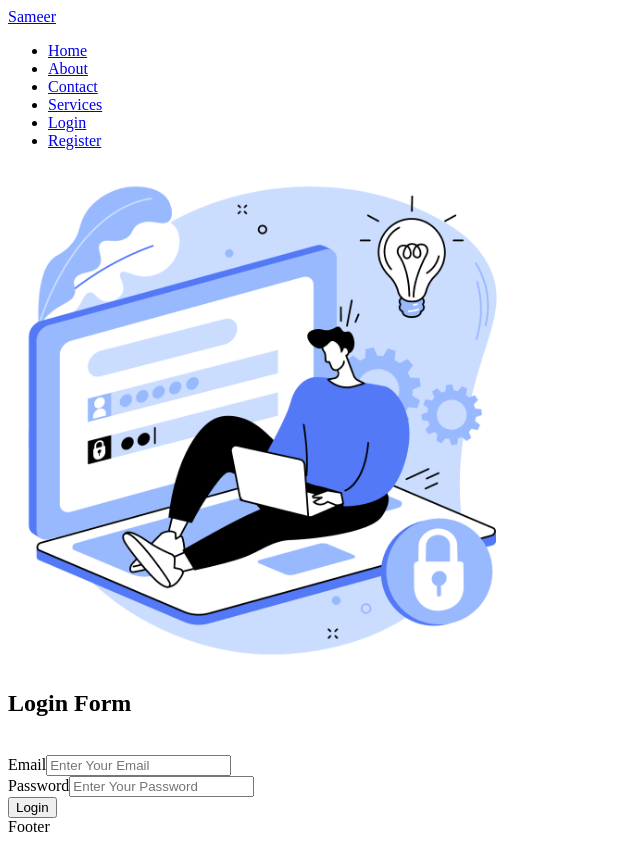
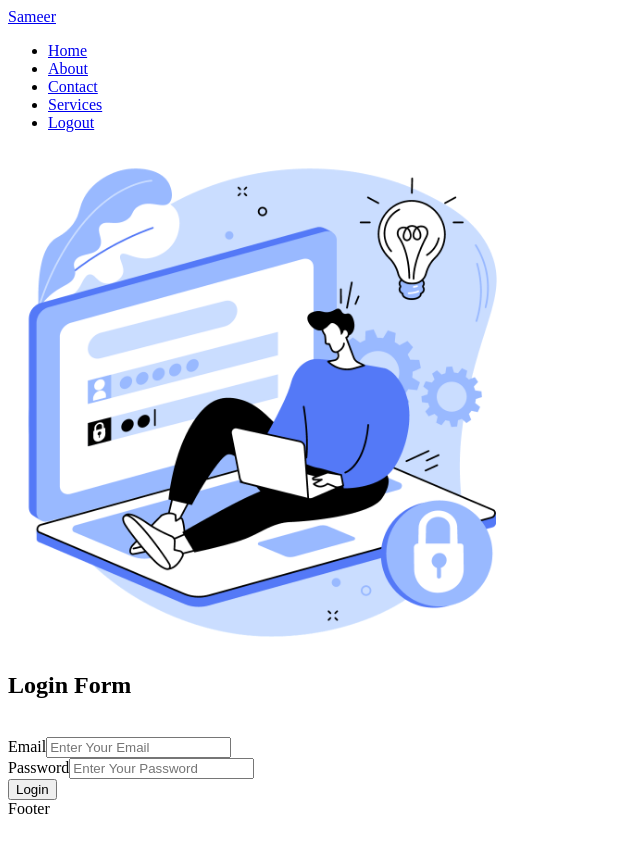
Before and after one commit to sameersattar123/Admin_Panel, a React (Vite) app in the folder Frontend/: page /login in a window 1280 px wide. Shown: the whole page, without its empty margins (0-640 px from the left). Built offline with nearby package versions, Linux system fonts and the light colour scheme; sample sign-in values are in the browser's storage.

Commit message:
logout functionality

```diff
--- a/Frontend/src/App.jsx
+++ b/Frontend/src/App.jsx
@@ -8,6 +8,7 @@
 import Login from "./Pages/Login";
 import Navbar from "./Components/Navbar/Navbar";
 import Footer from "./Components/Footer/Footer";
+import Logout from "./Pages/Logout";
 
 const App = () => {
   return (
@@ -21,6 +22,7 @@
           <Route path="/services" element={<Services />} />
           <Route path="/register" element={<Register />} />
           <Route path="/login" element={<Login />} />
+          <Route path="/logout" element={<Logout />} />
         </Routes>
         <Footer />
       </BrowserRouter>
--- a/Frontend/src/Components/Navbar/Navbar.jsx
+++ b/Frontend/src/Components/Navbar/Navbar.jsx
@@ -1,13 +1,15 @@
 import React from "react";
 import { NavLink } from "react-router-dom";
-import "./Navbar.css"
+import "./Navbar.css";
+import { useAuth } from "../../store/auth";
 
 const Navbar = () => {
+  const { isLoggedUser } = useAuth();
+
   return (
     <>
       <header>
         <div className="container">
-
           <div className="logo-brand">
             <NavLink to="/">Sameer</NavLink>
           </div>
@@ -25,12 +27,20 @@
             <li>
               <NavLink to="/services">Services</NavLink>
             </li>
+            {isLoggedUser ? (
+              <li>
+                <NavLink to="/logout">Logout</NavLink>
+              </li>
+            ) : (
+              <>
                 <li>
                   <NavLink to="/login">Login</NavLink>
                 </li>
                 <li>
                   <NavLink to="/register">Register</NavLink>
                 </li>
+              </>
+            )}
           </ul>
         </div>
       </header>
--- a/Frontend/src/Pages/Logout.jsx
+++ b/Frontend/src/Pages/Logout.jsx
@@ -1,9 +1,14 @@
-import React from 'react'
+import React, { useEffect } from 'react'
+import { Navigate } from 'react-router-dom'
+import { useAuth } from '../store/auth'
 
 const Logout = () => {
-  return (
-    <div>Logout</div>
-  )
+    const { logoutUser } = useAuth()
+
+  useEffect(() => {
+    logoutUser()
+  } , [logoutUser])
+  return <Navigate to="/login"/>
 }
 
 export default Logout
--- a/Frontend/src/store/auth.jsx
+++ b/Frontend/src/store/auth.jsx
@@ -1,4 +1,4 @@
-import { createContext, useContext } from "react";
+import { createContext, useContext, useState } from "react";
 
 export const AuthContext = createContext();
 
@@ -7,8 +7,17 @@
   const storeTokenInLocalStorage = (token) => {
     return  localStorage.setItem("token" , token)
   };
+
+  const [token, setToken] = useState(localStorage.getItem("token"))
+
+  const isLoggedUser = !!token;
+
+  const logoutUser = () => {
+    setToken("")
+    return localStorage.removeItem("token")
+  }
   return (
-    <AuthContext.Provider value={{storeTokenInLocalStorage}}>
+    <AuthContext.Provider value={{storeTokenInLocalStorage , logoutUser , isLoggedUser}}>
       {children}
     </AuthContext.Provider>
   );
```
Also changed, not shown: 1 other file (tests, documents, lock files or other folders). Lines whose indentation alone changed are shown as unchanged.
